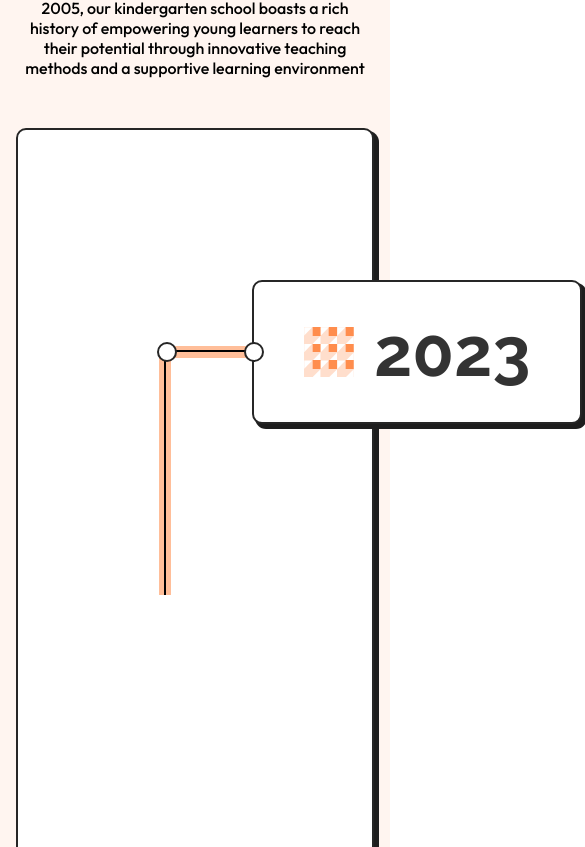
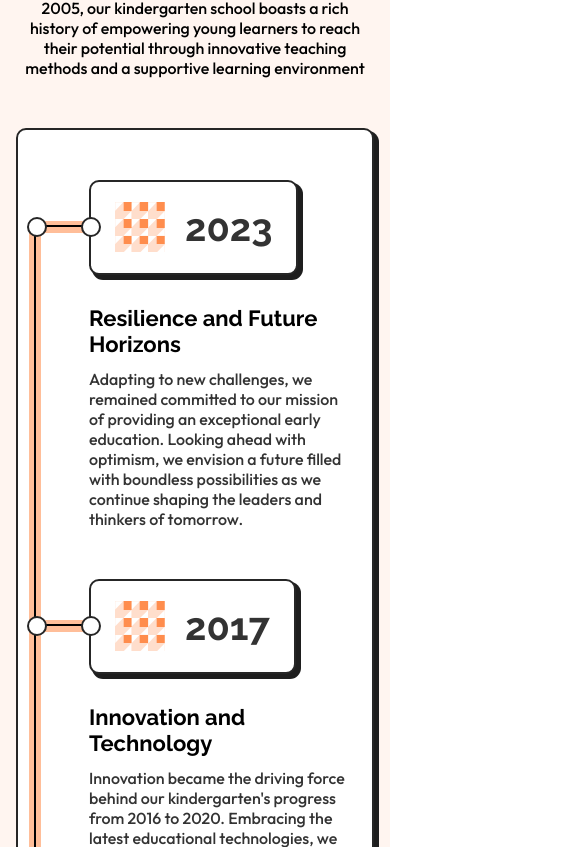
Before and after one commit to BsHeR4/academy-task3, a React (Vite) app: page / in a window 390 px wide. Shown: the part 3037-3884 px from the top of the page, 585 px wide, since content can reach past the window. Built offline with nearby package versions, Linux system fonts and the light colour scheme.

Commit message:
finish HistorySection

```diff
--- a/src/components/HistorySection/HistorySection.module.css
+++ b/src/components/HistorySection/HistorySection.module.css
@@ -55,3 +55,31 @@
     }
 
 }
+
+@media screen and (max-width: 992px) {
+
+    .historySection {
+        padding: 50px 20px;
+    }
+
+    .period {
+        gap: 0px;
+        flex-direction: column;
+
+        h2 {
+            padding-top: 30px;
+            padding-bottom: 12px;
+            font-size: 22px;
+        }
+
+        p {
+            font-size: 16px;
+        }
+    }
+
+    .timeLine {
+        padding-left: 51px;
+        gap: 50px;
+    }
+
+}
--- a/src/components/YearCard/YearCard.module.css
+++ b/src/components/YearCard/YearCard.module.css
@@ -124,4 +124,26 @@
 
 }
 
-@media screen and (max-width: 992px) {}
+@media screen and (max-width: 992px) {
+
+    .yearCardContainer {
+        padding: 20.5px 24px;
+
+        .year {
+            font-size: 38px;
+        }
+    }
+
+    .verticalRectangular {
+        width: 62px;
+    }
+
+    .bottomHorizentalRectangular {
+        height: 270px;
+    }
+
+    .topHorizentalRectangular {
+        height: 250px;
+    }
+
+}
```
